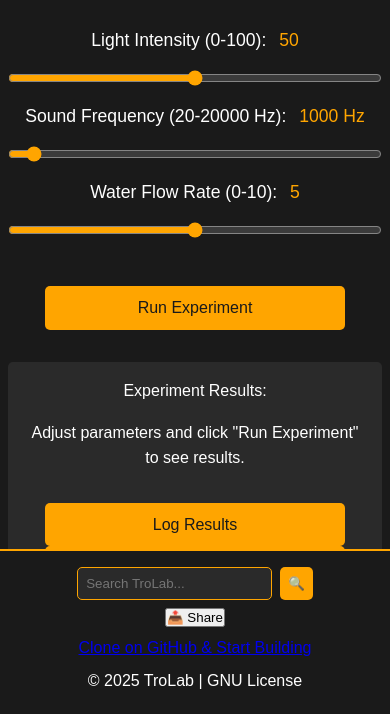
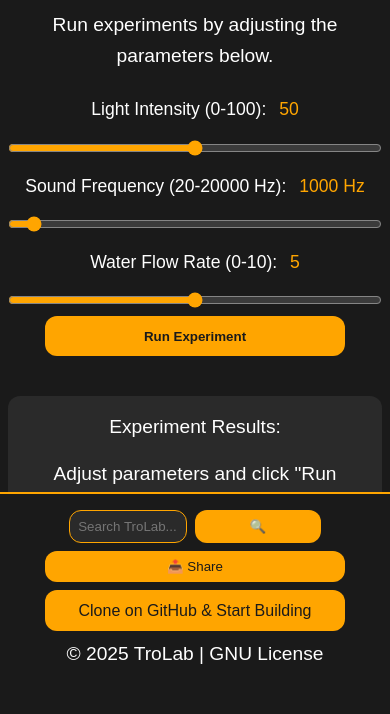
Before and after one commit to WebSwiftSEO/TroLab, a plain HTML site: page demo.html in a window 390 px wide. Shown: the part 134-848 px from the top of the page. Drawn offline with Linux system fonts and the light colour scheme; a script that the page names is missing.

Commit message:
Update style.css

```diff
--- a/style.css
+++ b/style.css
@@ -1,233 +1,38 @@
-/* Reset */
-* {
-    margin: 0;
-    padding: 0;
-    box-sizing: border-box;
+* { margin: 0; padding: 0; box-sizing: border-box; }
+body { background: #1a1a1a; color: #fff; font-family: Arial, sans-serif; line-height: 1.6; }
+header { background: #1a1a1a; padding: 1rem; display: flex; justify-content: space-between; align-items: center; position: fixed; width: 100%; top: 0; z-index: 10; border-bottom: 2px solid #ffa500; }
+.header-btn { background: #ffa500; border-radius: 12px; padding: 0.5rem 1rem; border: none; cursor: pointer; color: #1a1a1a; font-weight: bold; }
+.header-btn:hover { background: #ff7700; box-shadow: 0 0 10px #ffa500; transition: all 0.3s ease; }
+.install-btn { display: none; }
+main { padding: 5rem 1rem 4rem; text-align: center; }
+.hero { min-height: 60vh; display: flex; flex-direction: column; justify-content: center; align-items: center; }
+h1 { font-size: 2.5rem; margin-bottom: 1rem; }
+h2 { font-size: 1.8rem; margin-bottom: 1rem; }
+p { font-size: 1.2rem; margin-bottom: 1.5rem; }
+.cta-buttons { display: flex; gap: 1rem; flex-wrap: wrap; justify-content: center; }
+.about { max-width: 800px; margin: 0 auto; }
+.experiment-controls { margin: 2rem 0; display: flex; flex-direction: column; gap: 1rem; max-width: 600px; margin: 0 auto; }
+.experiment-controls label { font-size: 1.1rem; }
+.experiment-controls input[type="range"] { width: 100%; accent-color: #ffa500; }
+.experiment-controls span { color: #ffa500; margin-left: 0.5rem; }
+.output { margin-top: 2rem; padding: 1rem; background: #2a2a2a; border-radius: 12px; }
+.output p { margin-bottom: 1rem; }
+.info { max-width: 800px; margin: 0 auto; text-align: left; }
+.btn, .run-btn, .log-btn, .download-btn { background: #ffa500; border-radius: 12px; padding: 0.8rem 1.5rem; text-decoration: none; color: #1a1a1a; border: none; cursor: pointer; font-weight: bold; }
+.btn:hover, .run-btn:hover, .log-btn:hover, .download-btn:hover { background: #ff7700; box-shadow: 0 0 10px #ffa500; transition: all 0.3s ease; }
+.run-btn, .log-btn, .download-btn { margin: 0.5rem; }
+footer { background: #1a1a1a; padding: 1rem; text-align: center; position: fixed; bottom: 0; width: 100%; border-top: 2px solid #ffa500; }
+.footer-content { display: flex; flex-wrap: wrap; justify-content: center; gap: 1rem; align-items: center; }
+.search-bar { display: flex; gap: 0.5rem; }
+.search-bar input { padding: 0.5rem; border-radius: 12px; border: 1px solid #ffa500; background: #2a2a2a; color: #fff; width: 200px; }
+.footer-btn { background: #ffa500; border-radius: 12px; padding: 0.5rem 1rem; border: none; text-decoration: none; color: #1a1a1a; cursor: pointer; }
+.footer-btn:hover { background: #ff7700; box-shadow: 0 0 10px #ffa500; transition: all 0.3s ease; }
+mark { background: #ffa500; color: #1a1a1a; }
+:focus { outline: 2px solid #ffa500; outline-offset: 2px; }
+@media (max-width: 600px) {
+    header { flex-direction: column; gap: 0.5rem; padding: 0.5rem; }
+    main { padding: 4rem 0.5rem 3rem; }
+    .footer-content { flex-direction: column; gap: 0.5rem; }
+    .search-bar input { width: 100%; max-width: 300px; }
+    .btn, .header-btn, .footer-btn { width: 100%; max-width: 300px; text-align: center; }
 }
-
-/* Global Styles */
-body {
-    font-family: 'Arial', sans-serif;
-    background-color: #1a1a1a;
-    color: #ffffff;
-    display: flex;
-    flex-direction: column;
-    min-height: 100vh;
-    line-height: 1.6;
-}
-
-/* Header */
-header {
-    position: fixed;
-    top: 0;
-    width: 100%;
-    background-color: #1a1a1a;
-    padding: 1rem;
-    text-align: center;
-    z-index: 100;
-    border-bottom: 2px solid #ffa500;
-}
-
-.logo {
-    max-width: 150px;
-    height: auto;
-}
-
-/* Main */
-main {
-    flex: 1;
-    padding: 5rem 1rem 4rem;
-    text-align: center;
-}
-
-/* Hero Section */
-.hero {
-    display: flex;
-    flex-direction: column;
-    align-items: center;
-    justify-content: center;
-    min-height: 60vh;
-}
-
-.hero h1 {
-    font-size: clamp(2rem, 5vw, 3rem);
-    margin-bottom: 1rem;
-}
-
-.hero p {
-    font-size: clamp(1rem, 2.5vw, 1.2rem);
-    margin-bottom: 2rem;
-}
-
-.cta-buttons {
-    display: flex;
-    gap: 1rem;
-    flex-wrap: wrap;
-    justify-content: center;
-}
-
-/* Demo Section */
-.demo {
-    max-width: 600px;
-    margin: 0 auto;
-}
-
-.experiment-controls {
-    margin: 2rem 0;
-    display: flex;
-    flex-direction: column;
-    gap: 1rem;
-}
-
-.experiment-controls label {
-    font-size: 1.1rem;
-}
-
-.experiment-controls input[type="range"] {
-    width: 100%;
-    max-width: 400px;
-    accent-color: #ffa500;
-}
-
-.experiment-controls span {
-    display: inline-block;
-    margin-left: 0.5rem;
-    color: #ffa500;
-}
-
-.output {
-    margin-top: 2rem;
-    padding: 1rem;
-    background-color: #2a2a2a;
-    border-radius: 5px;
-}
-
-.output p {
-    margin-bottom: 1rem;
-}
-
-/* Info Section */
-.info {
-    max-width: 800px;
-    margin: 0 auto;
-    text-align: left;
-}
-
-.info h1, .info h2 {
-    margin-bottom: 1rem;
-}
-
-.info p {
-    margin-bottom: 1.5rem;
-}
-
-/* Buttons */
-.btn {
-    display: inline-block;
-    padding: 0.8rem 1.5rem;
-    background-color: #ffa500;
-    color: #1a1a1a;
-    text-decoration: none;
-    border-radius: 5px;
-    font-size: clamp(1rem, 2.5vw, 1.1rem);
-    transition: background-color 0.3s, transform 0.2s;
-    cursor: pointer;
-    border: none;
-}
-
-.btn:hover {
-    background-color: #ff7700;
-    transform: scale(1.05);
-}
-
-.run-btn, .log-btn {
-    margin-top: 1rem;
-}
-
-/* Footer */
-footer {
-    position: fixed;
-    bottom: 0;
-    width: 100%;
-    background-color: #1a1a1a;
-    padding: 1rem;
-    border-top: 2px solid #ffa500;
-    z-index: 100;
-}
-
-.footer-content {
-    display: flex;
-    flex-wrap: wrap;
-    justify-content: center;
-    gap: 1rem;
-    align-items: center;
-}
-
-.search-bar {
-    display: flex;
-    gap: 0.5rem;
-}
-
-.search-bar input {
-    padding: 0.5rem;
-    border-radius: 5px;
-    border: 1px solid #ffa500;
-    background-color: #2a2a2a;
-    color: #ffffff;
-    width: 200px;
-}
-
-.search-bar button {
-    padding: 0.5rem;
-    background-color: #ffa500;
-    color: #1a1a1a;
-    border: none;
-    border-radius: 5px;
-    cursor: pointer;
-}
-
-.search-bar button:hover {
-    background-color: #ff7700;
-}
-
-.install-btn {
-    display: none; /* Hidden by default, shown via JS if PWA installable */
-}
-
-/* Highlight for Search */
-mark {
-    background-color: #ffa500;
-    color: #1a1a1a;
-}
-
-/* Accessibility */
-:focus {
-    outline: 2px solid #ffa500;
-    outline-offset: 2px;
-}
-
-/* Responsive Design */
-@media (max-width: 600px) {
-    header {
-        padding: 0.5rem;
-    }
-    .logo {
-        max-width: 120px;
-    }
-    main {
-        padding: 4rem 0.5rem 3rem;
-    }
-    .footer-content {
-        flex-direction: column;
-        gap: 0.5rem;
-    }
-    .search-bar input {
-        width: 100%;
-        max-width: 300px;
-    }
-    .btn {
-        width: 100%;
-        max-width: 300px;
-        text-align: center;
-    }
-}
```
